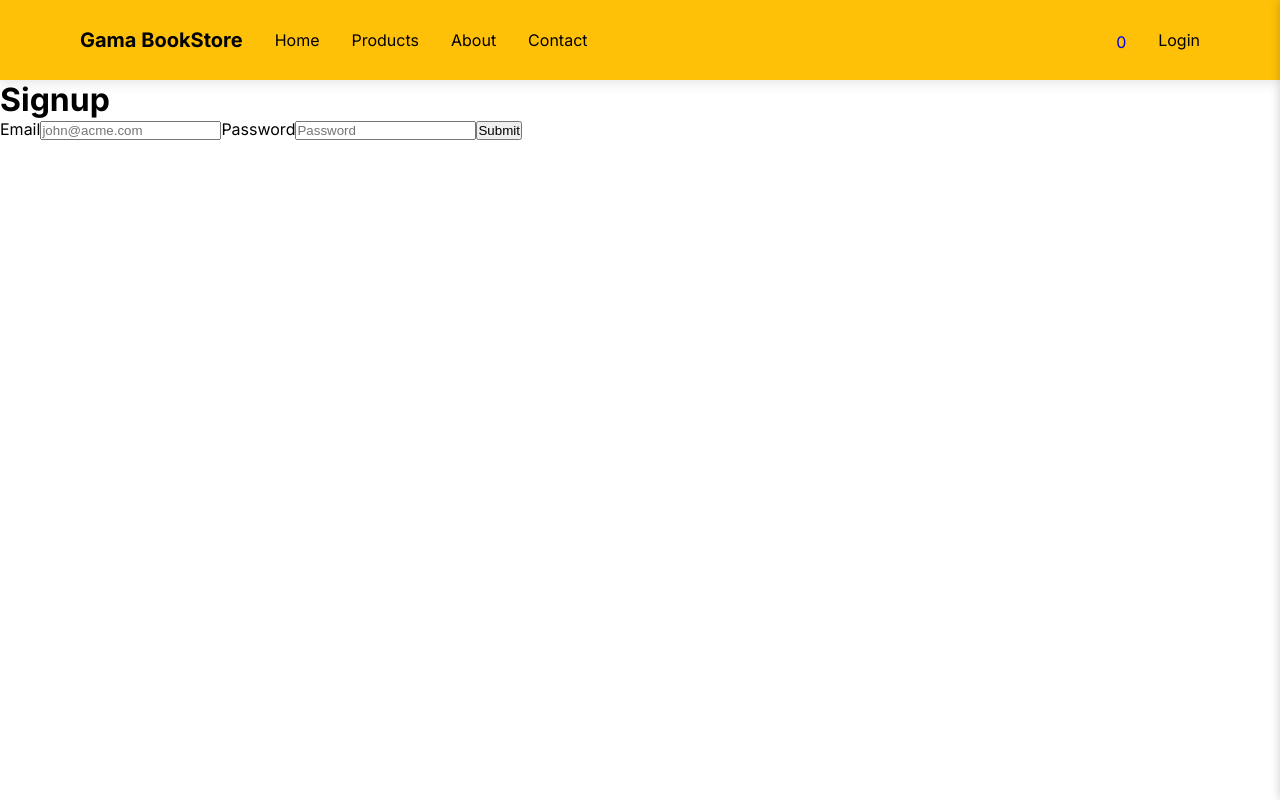
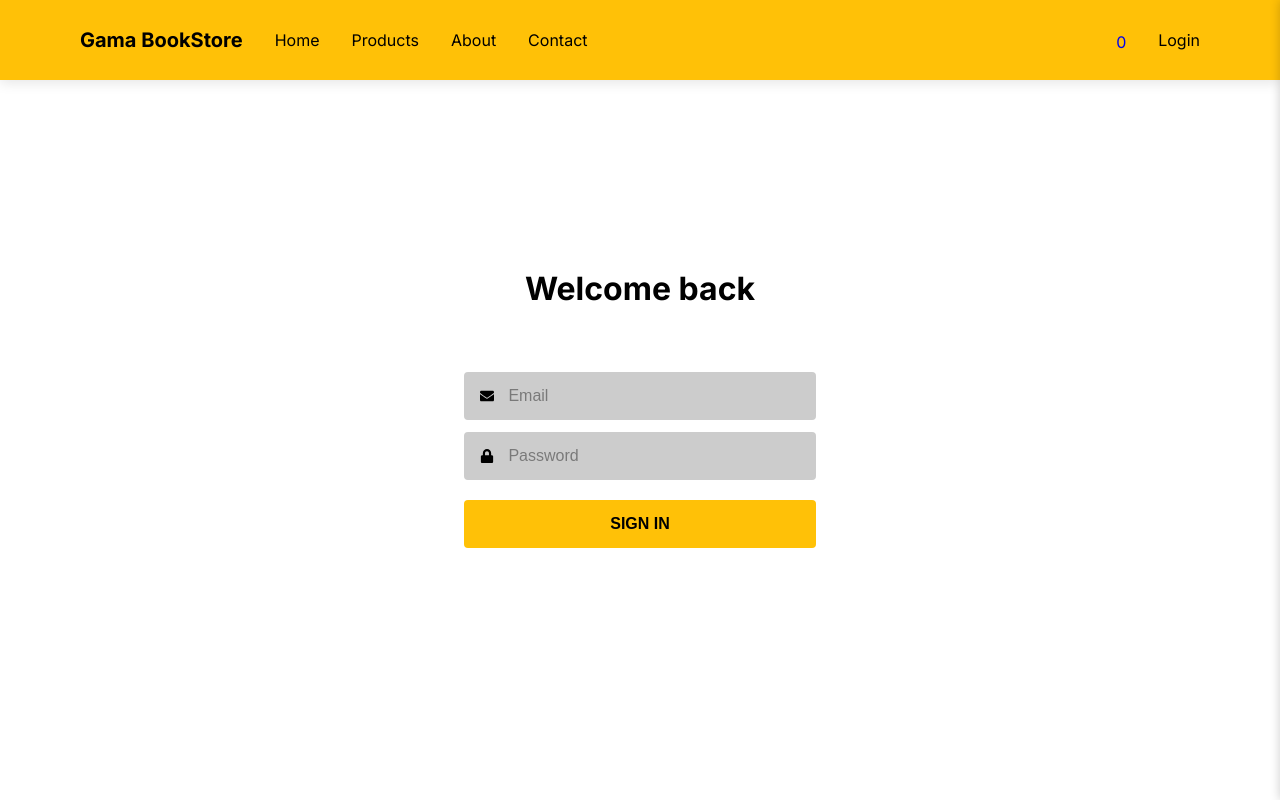
Before and after one commit to raphaelandrews/gamaxp-final-project-web, a React (Vite) app: page /login in a window 1280 px wide. Built offline with nearby package versions, Linux system fonts and the light colour scheme; some icons are missing.

Commit message:
feat: styles on form

```diff
--- a/src/components/Form/Form.tsx
+++ b/src/components/Form/Form.tsx
@@ -1,55 +1,130 @@
-import { Formik, Field, Form, FormikHelpers } from 'formik';
+import { useState } from "react";
+import { withFormik, FormikProps } from "formik";
+import * as Yup from "yup";
 import { useNavigate } from "react-router-dom";
 import { useAuth } from "../../context/AuthContext/useAuth";
 
-interface Values {
+import { Title, Wrapper, Form, FormInputs, InputWrapper, Input, Button } from "./styles";
+
+
+interface FormValues {
     email: string;
     password: string;
 }
 
-const LoginForm = () => {
+interface OtherProps {
+    title?: string;
+}
+
+interface MyFormProps {
+    initialEmail?: string;
+    initialPassword?: string;
+}
+
+const InnerForm = (props: OtherProps & FormikProps<FormValues>) => {
     const auth = useAuth();
     const navigate = useNavigate();
 
+    const {
+        values,
+        errors,
+        touched,
+        handleBlur,
+        isSubmitting,
+        title
+    } = props;
+
+    async function onFinish(values: { email: string, password: string }) {
+        try {
+            await auth.authenticate(values.email, values.password)
+            navigate("/profile");
+        } catch (error) {
+            console.log(error)
+        }
+    }
+
+    const [formValues, setFormValues] = useState<FormValues>({
+        email: "",
+        password: ""
+    });
+
+    const handleInputChange = (event: React.ChangeEvent<HTMLInputElement>) => {
+        const { name, value } = event.target;
+        setFormValues({ ...formValues, [name]: value });
+    };
+
+    const handleSubmit = (event: React.FormEvent<HTMLFormElement>) => {
+        event.preventDefault();
+        onFinish(formValues)
+    };
+
     return (
-        <div>
-            <h1>Signup</h1>
-            <Formik
-                initialValues={{
-                    email: "",
-                    password: ""
-                }}
-                onSubmit={(
-                    values: Values,
-                    { setSubmitting }: FormikHelpers<Values>
-                ) => {
-                    setTimeout(async () => {
-                        try {
-                        await auth.authenticate(values.email, values.password)
-                        navigate("/profile");
-                        } catch (error) {
-                            alert(error)
-                        }
-                    }, 500);
-                }}
-            >
-                <Form>
-                    <label htmlFor="email">Email</label>
-                    <Field
-                        id="email"
-                        name="email"
-                        placeholder="john@acme.com"
-                        type="email"
-                    />
+        <Wrapper>
+            <Title>{title}</Title>
+            <Form onSubmit={handleSubmit}>
+                <FormInputs>
+                    <InputWrapper>
+                        <svg stroke="currentColor" fill="currentColor" strokeWidth="0" viewBox="0 0 512 512" height="1em" width="1em" xmlns="http://www.w3.org/2000/svg"><path d="M502.3 190.8c3.9-3.1 9.7-.2 9.7 4.7V400c0 26.5-21.5 48-48 48H48c-26.5 0-48-21.5-48-48V195.6c0-5 5.7-7.8 9.7-4.7 22.4 17.4 52.1 39.5 154.1 113.6 21.1 15.4 56.7 47.8 92.2 47.6 35.7.3 72-32.8 92.3-47.6 102-74.1 131.6-96.3 154-113.7zM256 320c23.2.4 56.6-29.2 73.4-41.4 132.7-96.3 142.8-104.7 173.4-128.7 5.8-4.5 9.2-11.5 9.2-18.9v-19c0-26.5-21.5-48-48-48H48C21.5 64 0 85.5 0 112v19c0 7.4 3.4 14.3 9.2 18.9 30.6 23.9 40.7 32.4 173.4 128.7 16.8 12.2 50.2 41.8 73.4 41.4z"></path></svg>
+                        <Input
+                            width={50}
+                            type="email"
+                            name="email"
+                            placeholder="Email"
+                            onChange={handleInputChange}
+                            onBlur={handleBlur}
+                            value={formValues.email}
+                        />
+                    </InputWrapper>
 
-                    <label htmlFor="password">Password</label>
-                    <Field id="password" name="password" placeholder="Password" type="password" />
+                    <InputWrapper>
+                        <svg stroke="currentColor" fill="currentColor" strokeWidth="0" viewBox="0 0 448 512" height="1em" width="1em" xmlns="http://www.w3.org/2000/svg"><path d="M400 224h-24v-72C376 68.2 307.8 0 224 0S72 68.2 72 152v72H48c-26.5 0-48 21.5-48 48v192c0 26.5 21.5 48 48 48h352c26.5 0 48-21.5 48-48V272c0-26.5-21.5-48-48-48zm-104 0H152v-72c0-39.7 32.3-72 72-72s72 32.3 72 72v72z"></path></svg>
+                        <Input
+                            width={50}
+                            type="password"
+                            name="password"
+                            placeholder="Password"
+                            onChange={handleInputChange}
+                            onBlur={handleBlur}
+                            value={formValues.password}
+                        />
+                    </InputWrapper>
+                </FormInputs>
 
-                    <button type="submit">Submit</button>
-                </Form>
-            </Formik>
-        </div>
+                <Button
+                    type="submit"
+                /* disabled={
+                     isSubmitting ||
+                     !!(errors.email && touched.email) ||
+                     !!(errors.password && touched.password)
+                 }*/
+                >
+                    Sign In
+                </Button>
+            </Form>
+        </Wrapper>
     );
 };
 
+
+const LoginForm = withFormik<MyFormProps, FormValues>({
+    mapPropsToValues: props => ({
+        email: props.initialEmail || "",
+        password: props.initialPassword || ""
+    }),
+
+    validationSchema: Yup.object().shape({
+        email: Yup.string()
+            .email("Email not valid")
+            .required("Email is required"),
+        password: Yup.string().required("Password is required")
+    }),
+
+    handleSubmit(
+        { email, password }: FormValues,
+        { props, setSubmitting, setErrors }
+    ) {
+        console.log(email, password);
+    }
+})(InnerForm);
+
 export default LoginForm;
--- /dev/null
+++ b/src/components/Form/styles.ts
@@ -0,0 +1,96 @@
+import styled from "styled-components";
+
+export const Title = styled.h1`
+font-size: 2rem;
+font-weight: 700;
+`;
+
+export const Wrapper = styled.div`
+    display: flex;
+    flex-direction: column;
+    justify-content: center;
+    align-items: center;
+    width: 100vw;
+    height: calc(100vh - 4rem);
+    @media (min-width: 800px) {
+        height: calc(100vh - 5rem);
+  }
+`;
+
+export const Form = styled.form`
+    display: flex;
+    flex-direction: column;
+    width: 100%;
+    max-width: 480px;
+    border-radius: .25rem;
+    padding: 4rem;
+`
+
+export const FormInputs = styled.section`
+    display: grid;
+    grid-auto-flow: row;
+    gap: .75rem;
+    margin-bottom: 1.25rem;
+`
+
+export const InputWrapper = styled.div`
+    position: relative;
+    svg {
+        position: absolute;
+        top: 50%;
+        left: 1rem;
+        transform: translateY(-50%);
+        font-size: .875rem;
+    }
+`;
+
+interface InputProps {
+    maxWidth?: number;
+    height?: number;
+    maxHeight?: number;
+    marginLeft?: number;
+}
+
+export const Input = styled.input<InputProps>`
+    width: 100%;
+    height: 3rem;
+    padding: 0px 1em 0px 2.65em;
+    background-color: hsl(0, 0%, 80%);
+    border: 2px solid;
+    border-color: hsl(0, 0%, 80%);
+    border-radius: .25rem;
+    font-size: 1rem;
+    cursor: pointer;
+
+
+    ::-webkit-input-placeholder {
+        opacity: 0.4;
+        font-size: inherit;
+        color: inherit;
+        transition: opacity 0.2s ease, transform 0.2s ease;
+    }
+
+    &:hover {
+        border: 1px solid #a3afc4;
+    }
+
+    &:focus {
+        border: 1px solid #d8dde6;
+        background-color: rgba(246, 246, 246, 0.2);
+    }
+
+    :focus::-webkit-input-placeholder {
+        opacity: 0;
+        transform: translateX(10px);
+    }
+`;
+
+export const Button = styled.button`
+    background: #FFC107;
+    border-radius: .25rem;
+    border: 0px;
+    font-weight: 700;
+    height: 3rem;
+    font-size: 1rem;
+    text-transform: uppercase;
+`
--- a/src/pages/Login/Login.tsx
+++ b/src/pages/Login/Login.tsx
@@ -3,7 +3,7 @@ import LoginForm from "../../components/Form/Form";
 
 const Form: React.FC = () => {
     return (
-        <LoginForm />
+        <LoginForm title="Welcome back" />
     );
 };
 
```
